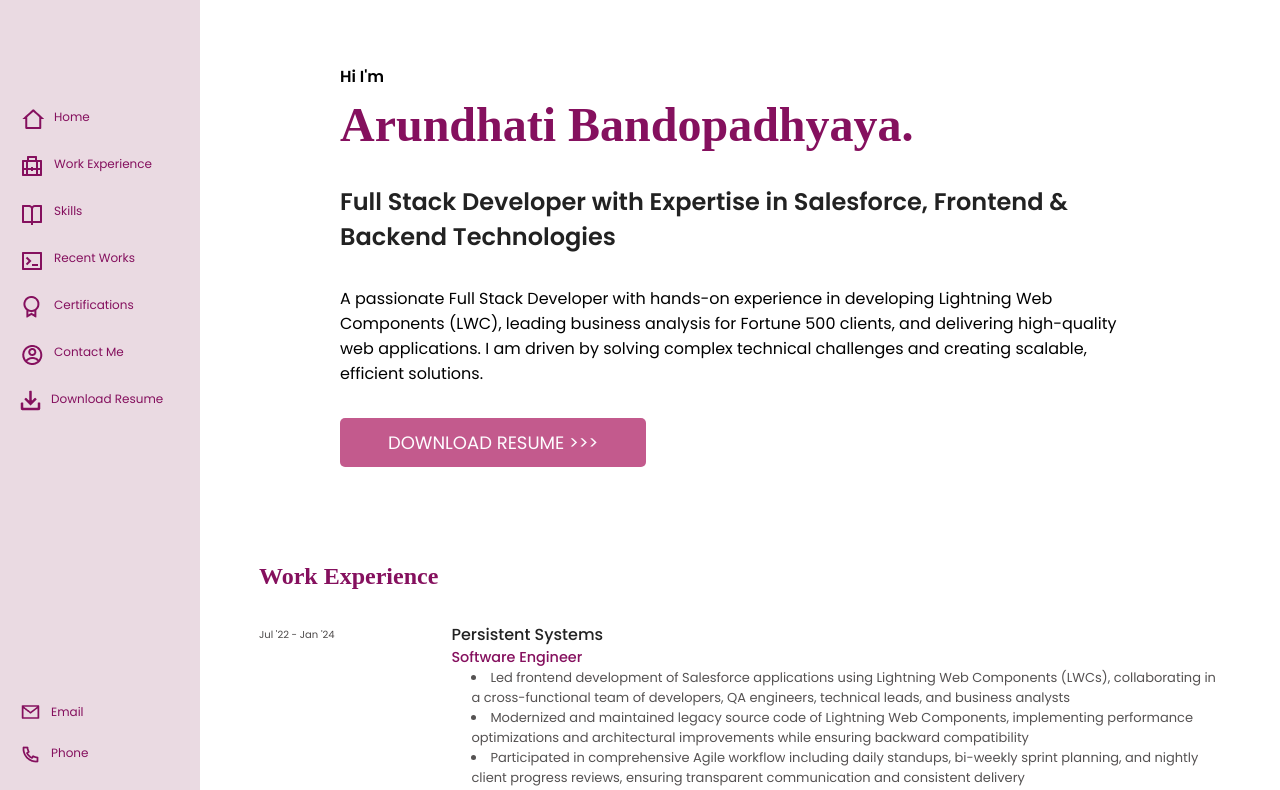
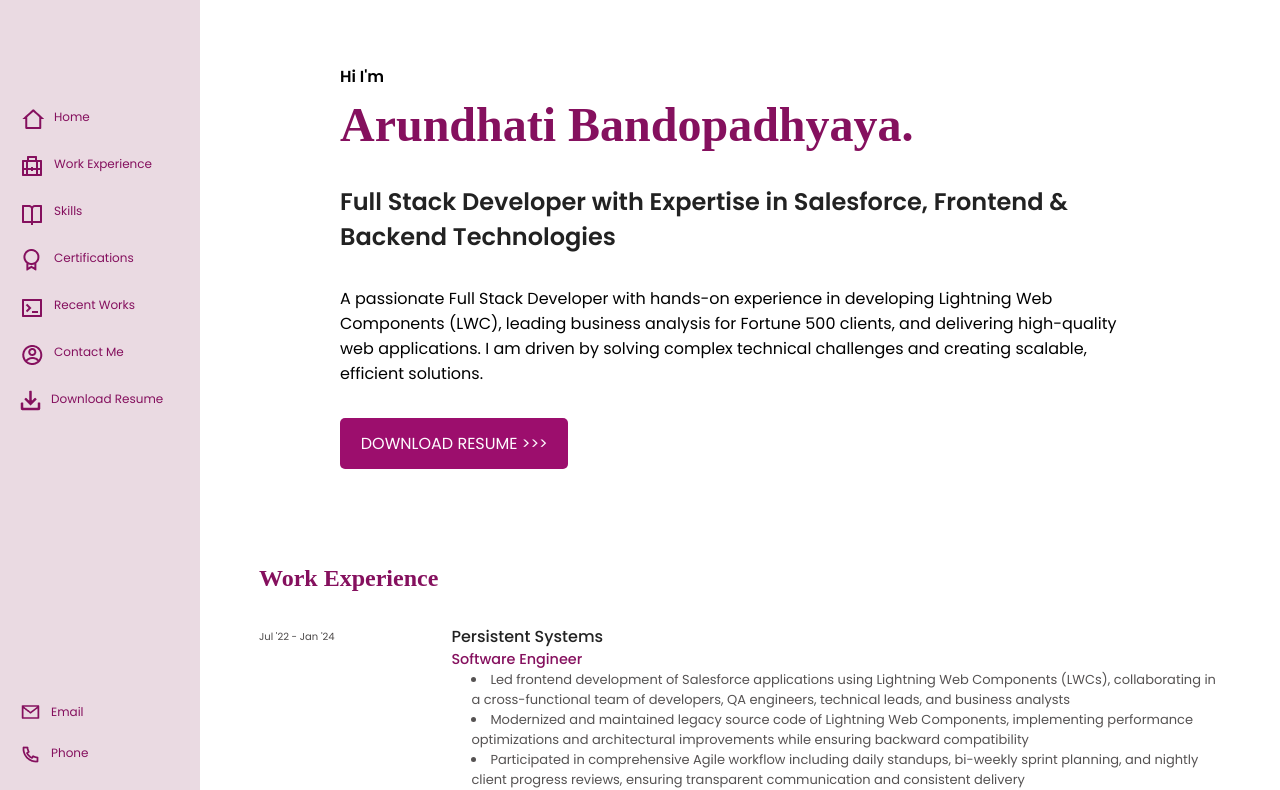
Before and after one commit to arundhati-work/me, a React (Create React App) app in the folder portfoliomern/: page / in a window 1280 px wide. Shown: the top 790 px of the page. Built offline with nearby package versions, Linux system fonts and the light colour scheme; a web font is replaced by a local one.

Commit message:
updated resume

```diff
--- a/portfoliomern/src/App.js
+++ b/portfoliomern/src/App.js
@@ -22,12 +22,13 @@ function App() {
                 <Home />
                 <WorkExperience />
                 <Skills />
+                <Certifications/>
                 <ProjectGrid />
-                <Certifications/>
               </>
             } />
             <Route path="/projects/:id" element={<ProjectDetail />} />
           </Routes>
+
         </main>
         <Footer />
       </div>
--- a/portfoliomern/src/Components/Home/Home.css
+++ b/portfoliomern/src/Components/Home/Home.css
@@ -39,10 +39,10 @@
 
   #blogButton {
     cursor: pointer;
-    background-color: #C35A8D;
-    padding: 0.7rem 3rem;
+    background-color: #9c0e6d;
+    padding: 0.8rem 1.3rem;
     border: none;
-    font-size: large;
+    font-size: 1rem;
     color: #FEFCFF;
     border-radius: 5px;
   }
--- a/portfoliomern/src/Components/Navbar/Navbar.js
+++ b/portfoliomern/src/Components/Navbar/Navbar.js
@@ -4,7 +4,6 @@ import './Navbar.css';
 const Navbar = () => {
   const [isOpen, setIsOpen] = useState(false);
 
-  // Handle clicks outside navbar to close it
   useEffect(() => {
     const handleClickOutside = (event) => {
       if (!event.target.closest('#nav-menu') && !event.target.closest('#hamburger')) {
@@ -16,6 +15,22 @@ const Navbar = () => {
     return () => document.removeEventListener('click', handleClickOutside);
   }, []);
 
+  const handleNavClick = (e, targetId) => {
+    e.preventDefault();
+    const targetElement = document.getElementById(targetId);
+
+    if (targetElement) {
+      // Close mobile menu if open
+      setIsOpen(false);
+
+      // Smooth scroll to target
+      targetElement.scrollIntoView({
+        behavior: 'smooth',
+        block: 'start'
+      });
+    }
+  };
+
   return (
     <header>
       <div id="hamburger" className="hamburger" onClick={() => setIsOpen(!isOpen)}>
@@ -25,7 +40,7 @@ const Navbar = () => {
       </div>
       <nav id="nav-menu" className={isOpen ? 'active' : ''}>
         <div className="nav-top">
-          <a href="#home-section">
+          <a href="#home" onClick={(e) => handleNavClick(e, 'home-section')}>
             <div className="nav-item">
               <div className="nav-icon">
                 <img src="/icons/home.png" alt="Home" />
@@ -33,7 +48,7 @@ const Navbar = () => {
               <p>Home</p>
             </div>
           </a>
-          <a href="#work-exp-section">
+          <a href="#work-exp" onClick={(e) => handleNavClick(e, 'work-exp-section')}>
             <div className="nav-item">
               <div className="nav-icon">
                 <img src="/icons/work.png" alt="Work Experience" />
@@ -41,7 +56,7 @@ const Navbar = () => {
               <p>Work Experience</p>
             </div>
           </a>
-          <a href="#skills-section">
+          <a href="#skills" onClick={(e) => handleNavClick(e, 'skills-section')}>
             <div className="nav-item">
               <div className="nav-icon">
                 <img src="/icons/skills.png" alt="Skills" />
@@ -49,7 +64,15 @@ const Navbar = () => {
               <p>Skills</p>
             </div>
           </a>
-          <a href="#recent-works-section">
+          <a href="#certifications" onClick={(e) => handleNavClick(e, 'certifications-section')}>
+            <div className="nav-item">
+              <div className="nav-icon">
+                <img src="/icons/certs.png" alt="Certifications" />
+              </div>
+              <p>Certifications</p>
+            </div>
+          </a>
+          <a href="#recent-works" onClick={(e) => handleNavClick(e, 'recent-works-section')}>
             <div className="nav-item">
               <div className="nav-icon">
                 <img src="/icons/projects.png" alt="Recent Works" />
@@ -57,15 +80,7 @@ const Navbar = () => {
               <p>Recent Works</p>
             </div>
           </a>
-          <a href="#certifications-section">
-            <div className="nav-item">
-              <div className="nav-icon">
-                <img src="/icons/certs.png" alt="Certifications" />
-              </div>
-              <p>Certifications</p>
-            </div>
-          </a>
-          <a href="#contact-section">
+          <a href="#contact" onClick={(e) => handleNavClick(e, 'contact-section')}>
             <div className="nav-item">
               <div className="nav-icon">
                 <img src="/icons/contact.png" alt="Contact Me" />
```
Also changed, not shown: 1 other file (tests, documents, lock files or other folders).
